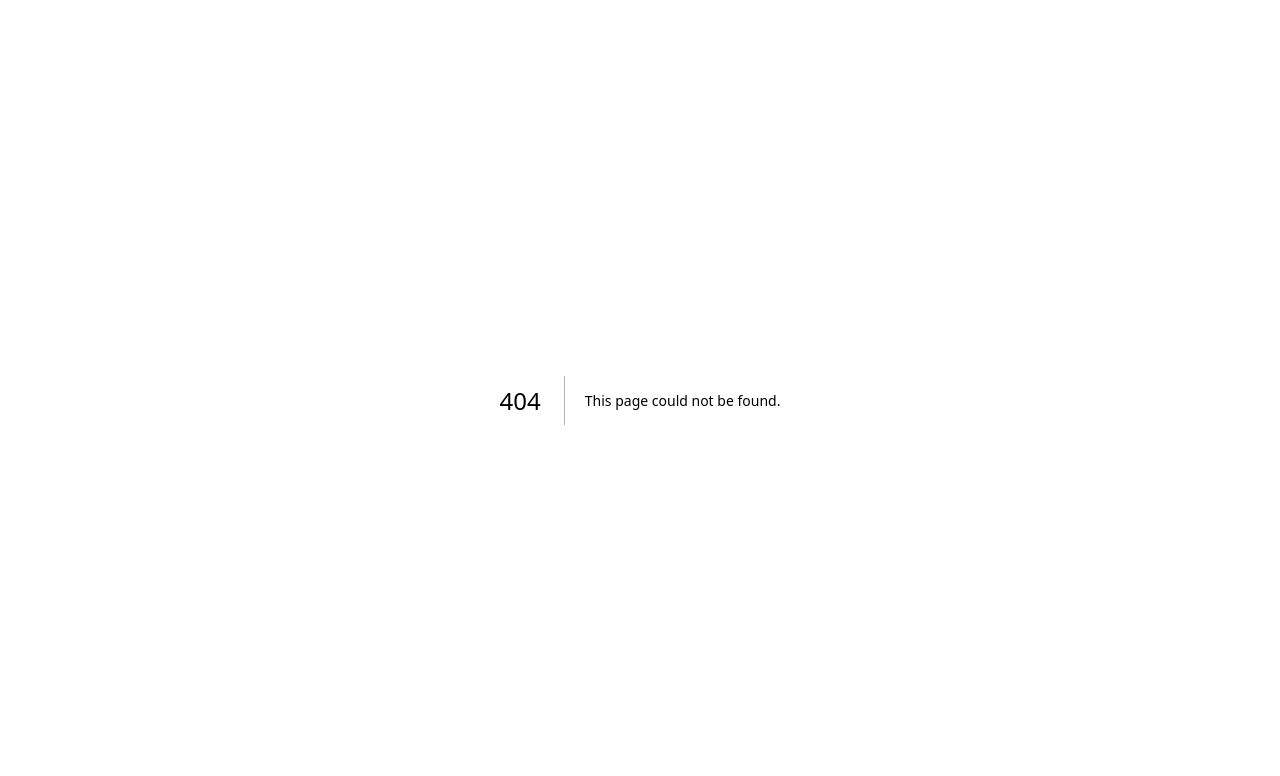
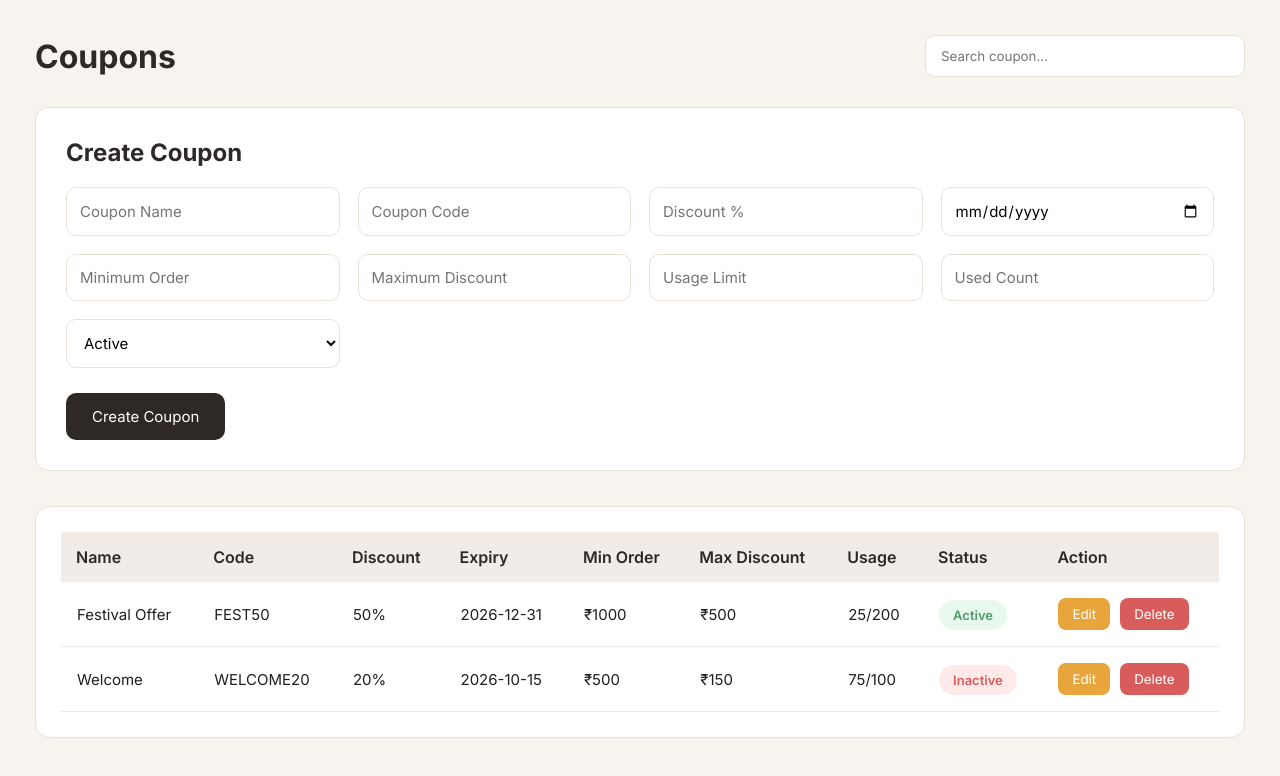
Before and after one commit to SINAN-S-S/ecommerce_fullstack, a Next.js app: page /admin/coupons in a window 1280 px wide. Before the commit this address had no page. Shown: the top 776 px of the page. Built offline with nearby package versions, Linux system fonts and the light colour scheme.

Commit message:
coupons admin pages is added

```diff
--- /dev/null
+++ b/app/admin/coupons/Coupons.css
@@ -0,0 +1,210 @@
+@import url("https://fonts.googleapis.com/css2?family=Inter:wght@400;500;600;700&display=swap");
+
+:root{
+  --bg:#F7F3EF;
+  --surface:#FFFFFF;
+  --sidebar:#FAF7F3;
+  --secondary:#F1ECE7;
+
+  --primary:#2E2926;
+  --primary-hover:#1E1A18;
+
+  --text:#1F1F1F;
+  --text-secondary:#6D6A67;
+  --text-muted:#A7A29D;
+
+  --border:#E8E1DA;
+  --border-light:#EFE9E3;
+
+  --success:#4F9D69;
+  --warning:#E8A53B;
+  --danger:#D95C5C;
+}
+
+*{
+box-sizing:border-box;
+margin:0;
+padding:0;
+font-family:Inter,sans-serif;
+}
+
+body{
+background:var(--bg);
+}
+
+.coupon-page{
+padding:35px;
+}
+
+.top-bar{
+display:flex;
+justify-content:space-between;
+align-items:center;
+margin-bottom:30px;
+}
+
+.top-bar h1{
+font-size:32px;
+color:var(--primary);
+}
+
+.top-bar input{
+width:320px;
+padding:12px 15px;
+border:1px solid var(--border);
+border-radius:10px;
+background:white;
+}
+
+.coupon-form{
+background:white;
+padding:30px;
+border-radius:14px;
+margin-bottom:35px;
+border:1px solid var(--border);
+}
+
+.coupon-form h2{
+margin-bottom:20px;
+color:var(--primary);
+}
+
+.grid{
+display:grid;
+grid-template-columns:repeat(auto-fit,minmax(240px,1fr));
+gap:18px;
+margin-bottom:25px;
+}
+
+.grid input,
+.grid select{
+
+padding:13px;
+border-radius:10px;
+border:1px solid var(--border);
+font-size:15px;
+outline:none;
+background:white;
+
+}
+
+.grid input:focus,
+.grid select:focus{
+border-color:var(--primary);
+}
+
+.coupon-form button{
+
+padding:14px 26px;
+background:var(--primary);
+color:white;
+border:none;
+border-radius:10px;
+cursor:pointer;
+font-size:15px;
+transition:.3s;
+
+}
+
+.coupon-form button:hover{
+background:var(--primary-hover);
+}
+
+.table-card{
+
+background:white;
+padding:25px;
+border-radius:15px;
+overflow:auto;
+border:1px solid var(--border);
+
+}
+
+table{
+width:100%;
+border-collapse:collapse;
+min-width:1100px;
+}
+
+th{
+background:var(--secondary);
+padding:15px;
+text-align:left;
+font-weight:600;
+color:var(--primary);
+}
+
+td{
+padding:16px;
+border-bottom:1px solid var(--border-light);
+font-size:15px;
+}
+
+.badge{
+
+padding:7px 14px;
+border-radius:20px;
+font-size:13px;
+font-weight:600;
+
+}
+
+.active{
+
+background:#E9F8EF;
+color:var(--success);
+
+}
+
+.inactive{
+
+background:#FFE9E9;
+color:var(--danger);
+
+}
+
+.edit{
+
+background:var(--warning);
+border:none;
+padding:8px 14px;
+border-radius:8px;
+cursor:pointer;
+margin-right:10px;
+color:white;
+
+}
+
+.delete{
+
+background:var(--danger);
+border:none;
+padding:8px 14px;
+border-radius:8px;
+cursor:pointer;
+color:white;
+
+}
+
+.edit:hover,
+.delete:hover{
+opacity:.9;
+}
+
+@media(max-width:768px){
+
+.coupon-page{
+padding:18px;
+}
+
+.top-bar{
+flex-direction:column;
+align-items:flex-start;
+gap:15px;
+}
+
+.top-bar input{
+width:100%;
+}
+
+}
--- /dev/null
+++ b/app/admin/coupons/page.jsx
@@ -0,0 +1,274 @@
+"use client";
+
+import { useState } from "react";
+import "./Coupons.css";
+
+const initialCoupon = {
+  _id: "",
+  name: "",
+  code: "",
+  discount: "",
+  expiryDate: "",
+  minimumOrderAmount: "",
+  maximumDiscount: "",
+  usageLimit: "",
+  usedCount: "",
+  status: "Active",
+};
+
+const sampleCoupons = [
+  {
+    _id: "1",
+    name: "Festival Offer",
+    code: "FEST50",
+    discount: 50,
+    expiryDate: "2026-12-31",
+    minimumOrderAmount: 1000,
+    maximumDiscount: 500,
+    usageLimit: 200,
+    usedCount: 25,
+    status: "Active",
+  },
+  {
+    _id: "2",
+    name: "Welcome",
+    code: "WELCOME20",
+    discount: 20,
+    expiryDate: "2026-10-15",
+    minimumOrderAmount: 500,
+    maximumDiscount: 150,
+    usageLimit: 100,
+    usedCount: 75,
+    status: "Inactive",
+  },
+];
+
+export default function CouponsPage() {
+  const [coupon, setCoupon] = useState(initialCoupon);
+  const [coupons, setCoupons] = useState(sampleCoupons);
+  const [editing, setEditing] = useState(false);
+  const [search, setSearch] = useState("");
+
+  const handleChange = (e) => {
+    setCoupon({
+      ...coupon,
+      [e.target.name]: e.target.value,
+    });
+  };
+
+  const saveCoupon = () => {
+    if (editing) {
+      setCoupons((prev) =>
+        prev.map((item) =>
+          item._id === coupon._id ? coupon : item
+        )
+      );
+    } else {
+      setCoupons([
+        {
+          ...coupon,
+          _id: Date.now().toString(),
+        },
+        ...coupons,
+      ]);
+    }
+
+    setCoupon(initialCoupon);
+    setEditing(false);
+  };
+
+  const editCoupon = (item) => {
+    setCoupon(item);
+    setEditing(true);
+  };
+
+  const deleteCoupon = (id) => {
+    setCoupons(coupons.filter((item) => item._id !== id));
+  };
+
+  const filtered = coupons.filter(
+    (item) =>
+      item.name.toLowerCase().includes(search.toLowerCase()) ||
+      item.code.toLowerCase().includes(search.toLowerCase())
+  );
+
+  return (
+    <div className="coupon-page">
+
+      <div className="top-bar">
+        <h1>Coupons</h1>
+
+        <input
+          placeholder="Search coupon..."
+          value={search}
+          onChange={(e) => setSearch(e.target.value)}
+        />
+      </div>
+
+      <div className="coupon-form">
+
+        <h2>{editing ? "Edit Coupon" : "Create Coupon"}</h2>
+
+        <div className="grid">
+
+          <input
+            placeholder="Coupon Name"
+            name="name"
+            value={coupon.name}
+            onChange={handleChange}
+          />
+
+          <input
+            placeholder="Coupon Code"
+            name="code"
+            value={coupon.code}
+            onChange={handleChange}
+          />
+
+          <input
+            type="number"
+            placeholder="Discount %"
+            name="discount"
+            value={coupon.discount}
+            onChange={handleChange}
+          />
+
+          <input
+            type="date"
+            name="expiryDate"
+            value={coupon.expiryDate}
+            onChange={handleChange}
+          />
+
+          <input
+            type="number"
+            placeholder="Minimum Order"
+            name="minimumOrderAmount"
+            value={coupon.minimumOrderAmount}
+            onChange={handleChange}
+          />
+
+          <input
+            type="number"
+            placeholder="Maximum Discount"
+            name="maximumDiscount"
+            value={coupon.maximumDiscount}
+            onChange={handleChange}
+          />
+
+          <input
+            type="number"
+            placeholder="Usage Limit"
+            name="usageLimit"
+            value={coupon.usageLimit}
+            onChange={handleChange}
+          />
+
+          <input
+            type="number"
+            placeholder="Used Count"
+            name="usedCount"
+            value={coupon.usedCount}
+            onChange={handleChange}
+          />
+
+          <select
+            name="status"
+            value={coupon.status}
+            onChange={handleChange}
+          >
+            <option>Active</option>
+            <option>Inactive</option>
+          </select>
+
+        </div>
+
+        <button onClick={saveCoupon}>
+          {editing ? "Update Coupon" : "Create Coupon"}
+        </button>
+
+      </div>
+
+      <div className="table-card">
+
+        <table>
+
+          <thead>
+            <tr>
+              <th>Name</th>
+              <th>Code</th>
+              <th>Discount</th>
+              <th>Expiry</th>
+              <th>Min Order</th>
+              <th>Max Discount</th>
+              <th>Usage</th>
+              <th>Status</th>
+              <th>Action</th>
+            </tr>
+          </thead>
+
+          <tbody>
+
+            {filtered.map((item) => (
+
+              <tr key={item._id}>
+
+                <td>{item.name}</td>
+
+                <td>{item.code}</td>
+
+                <td>{item.discount}%</td>
+
+                <td>{item.expiryDate}</td>
+
+                <td>₹{item.minimumOrderAmount}</td>
+
+                <td>₹{item.maximumDiscount}</td>
+
+                <td>
+                  {item.usedCount}/{item.usageLimit}
+                </td>
+
+                <td>
+                  <span
+                    className={
+                      item.status === "Active"
+                        ? "badge active"
+                        : "badge inactive"
+                    }
+                  >
+                    {item.status}
+                  </span>
+                </td>
+
+                <td>
+
+                  <button
+                    className="edit"
+                    onClick={() => editCoupon(item)}
+                  >
+                    Edit
+                  </button>
+
+                  <button
+                    className="delete"
+                    onClick={() => deleteCoupon(item._id)}
+                  >
+                    Delete
+                  </button>
+
+                </td>
+
+              </tr>
+
+            ))}
+
+          </tbody>
+
+        </table>
+
+      </div>
+
+    </div>
+  );
+}
```
